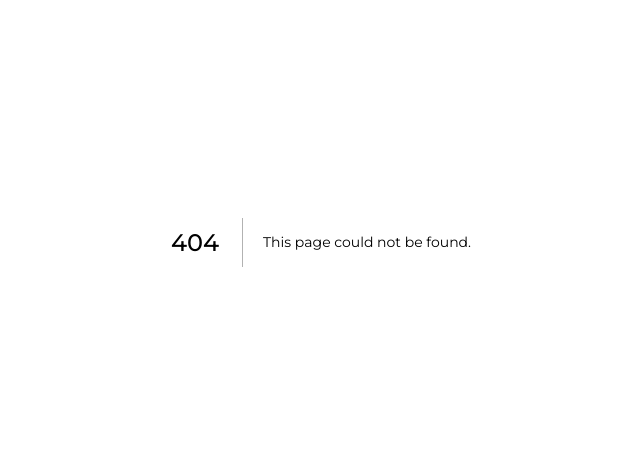
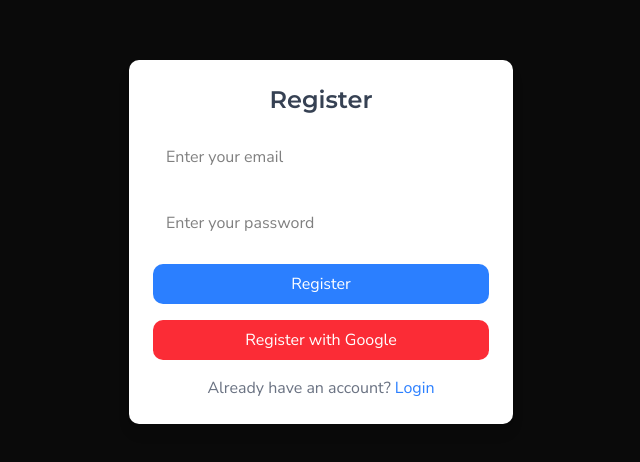
Before and after one commit to shome98/tasktodo_nextsaas, a Next.js app: page /register in a window 1280 px wide. Before the commit this address had no page. Shown: the part 158-620 px from the top of the page, without its empty margins (319-959 px from the left). Built offline with nearby package versions, Linux system fonts and the light colour scheme; no server answers.

Commit message:
login and register basic

```diff
--- /dev/null
+++ b/app/login/page.tsx
@@ -0,0 +1,95 @@
+"use client";
+import { signIn, useSession } from "next-auth/react";
+import { useRouter } from "next/navigation";
+import { FormEvent, useEffect, useState } from "react";
+
+export default function Login() {
+  const [email, setEmail] = useState("");
+  const [password, setPassword] = useState("");
+  const router = useRouter();
+  const { data: session, status } = useSession();
+
+  useEffect(() => {
+    if (status === "authenticated") {
+      //console.log(session?.user);
+      router.push("/");
+    }
+  }, [status, session,router]);
+
+  const handleLogin = async (event: FormEvent) => {
+    event.preventDefault();
+    // await signIn("credentials", {
+    //   email,
+    //   password,
+    //   redirect: false,
+    // });
+    const signinCred = await signIn("credentials", {
+      email,
+      password,
+      redirect: false,
+    });
+    if (signinCred?.ok) router.push("/");
+    //console.log(signinCred);
+  };
+
+  const handleGoogle = async (e: FormEvent) => {
+    e.preventDefault();
+    const signAuth = await signIn("google", { redirect: true });
+    if (signAuth?.ok) router.push("/");
+  };
+
+  return (status !== "authenticated" && (
+
+    < div className = "flex flex-col items-center justify-center min-h-screen  p-4" >
+      <div className="bg-white shadow-lg rounded-lg p-6 w-full max-w-sm">
+         {/*login component*/}
+          <>
+            <h1 className="text-2xl font-semibold text-center text-gray-700 mb-4">Login</h1>
+            <form className="flex flex-col space-y-4" onSubmit={handleLogin}>
+              <input
+                type="email"
+                name="email"
+                value={email}
+                className="w-full p-3 border rounded-lg focus:outline-none focus:ring-2 focus:ring-blue-500 text-black"
+                onChange={(event) => setEmail(event.target.value)}
+                placeholder="Enter your email"
+                required
+              />
+              <input
+                type="password"
+                name="password"
+                value={password}
+                className="w-full p-3 border rounded-lg focus:outline-none focus:ring-2 focus:ring-blue-500 text-black"
+                onChange={(event) => setPassword(event.target.value)}
+                placeholder="Enter your password"
+                required
+              />
+              <button
+                type="submit"
+                className="w-full bg-blue-500 text-white py-2 rounded-lg hover:bg-blue-600"
+              >
+                Login
+              </button>
+              <button
+                onClick={handleGoogle}
+                className="w-full bg-red-500 text-white py-2 rounded-lg hover:bg-red-600"
+              >
+                Sign in with Google
+              </button>
+            </form>
+        </>
+        {/* (
+          <div className="text-center">
+            <h1 className="text-green-600 font-semibold">You are signed in</h1>
+            <button
+              onClick={() => signOut()}
+              className="mt-4 w-full bg-gray-700 text-white py-2 rounded-lg hover:bg-gray-800"
+            >
+              Logout
+            </button>
+          </div>
+        )*/}
+      </div>
+    </div >
+  ));
+}
--- /dev/null
+++ b/app/register/page.tsx
@@ -0,0 +1,118 @@
+"use client";
+import { signIn, useSession } from "next-auth/react";
+import { useState } from "react";
+import { useRouter } from "next/navigation";
+
+export default function Register() {
+  const [email, setEmail] = useState("");
+  const [password, setPassword] = useState("");
+  const [message, setMessage] = useState<string | null>(null);
+  const [loading, setLoading] = useState(false);
+  const {  status } = useSession();
+  const router = useRouter();
+
+  // Handle email-password registration
+  const handleRegister = async (event: React.FormEvent) => {
+    event.preventDefault();
+    setLoading(true);
+    setMessage(null);
+
+    try {
+      const response = await fetch("/api/auth/register", {
+        method: "POST",
+        headers: { "Content-Type": "application/json" },
+        body: JSON.stringify({ email, password }),
+      });
+
+      const data = await response.json();
+      if (response.ok) {
+        setMessage(data.message);
+        setTimeout(() => router.push("/login"), 2000);
+      } else {
+        setMessage(data.error);
+      }
+    } catch (error) {
+        setMessage("❌ An error occurred while registering. Try again!");
+        console.error(error);
+    } finally {
+      setLoading(false);
+    }
+  };
+
+  // Handle Google registration (auto-signs in)
+  const handleGoogleRegister = async () => {
+    const googleAuth = await signIn("google", { redirect: true });
+    if (googleAuth?.ok) router.push("/");
+  };
+
+  return (
+    <div className="flex flex-col items-center justify-center min-h-screen p-4">
+      <div className="bg-white shadow-lg rounded-lg p-6 w-full max-w-sm">
+        <h1 className="text-2xl font-semibold text-center text-gray-700 mb-4">Register</h1>
+
+        {status !== "authenticated" ? (
+          <form className="flex flex-col space-y-4" onSubmit={handleRegister}>
+            <input
+              type="email"
+              name="email"
+              value={email}
+              className="w-full p-3 border rounded-lg focus:outline-none focus:ring-2 focus:ring-blue-500 text-black"
+              onChange={(e) => setEmail(e.target.value)}
+              placeholder="Enter your email"
+              required
+            />
+            <input
+              type="password"
+              name="password"
+              value={password}
+              className="w-full p-3 border rounded-lg focus:outline-none focus:ring-2 focus:ring-blue-500 text-black"
+              onChange={(e) => setPassword(e.target.value)}
+              placeholder="Enter your password"
+              required
+            />
+            <button
+              type="submit"
+              disabled={loading}
+              className="w-full bg-blue-500 text-white py-2 rounded-lg hover:bg-blue-600"
+            >
+              {loading ? "Registering..." : "Register"}
+            </button>
+            <button
+              type="button"
+              onClick={handleGoogleRegister}
+              className="w-full bg-red-500 text-white py-2 rounded-lg hover:bg-red-600"
+            >
+              Register with Google
+            </button>
+          </form>
+        ) : (
+          <div className="text-center">
+            <h1 className="text-green-600 font-semibold">You are already signed in</h1>
+            <button
+              onClick={() => router.push("/")}
+              className="mt-4 w-full bg-gray-700 text-white py-2 rounded-lg hover:bg-gray-800"
+            >
+              Go to Dashboard
+            </button>
+          </div>
+        )}
+
+        {message && (
+          <p className={`mt-4 text-center font-semibold ${message.startsWith("✅") ? "text-green-600" : "text-red-600"}`}>
+            {message}
+          </p>
+        )}
+
+        <p className="mt-4 text-center text-gray-500">
+          Already have an account?{" "}
+          <button
+            onClick={() => router.push("/login")}
+            className="text-blue-500 hover:underline"
+          >
+            Login
+          </button>
+        </p>
+      </div>
+    </div>
+  );
+}
```
